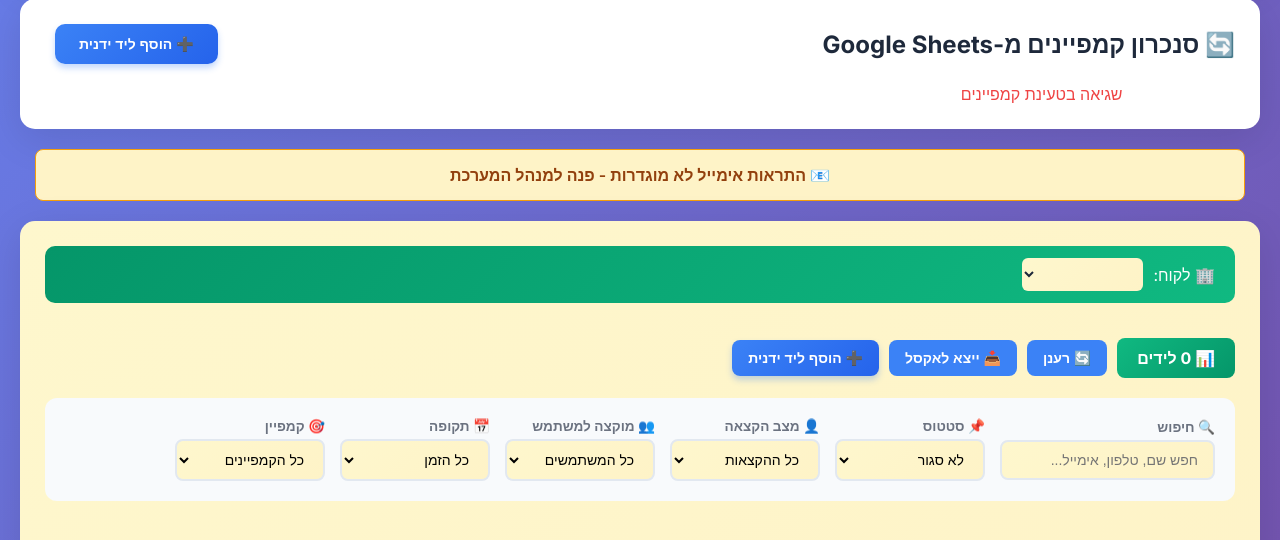
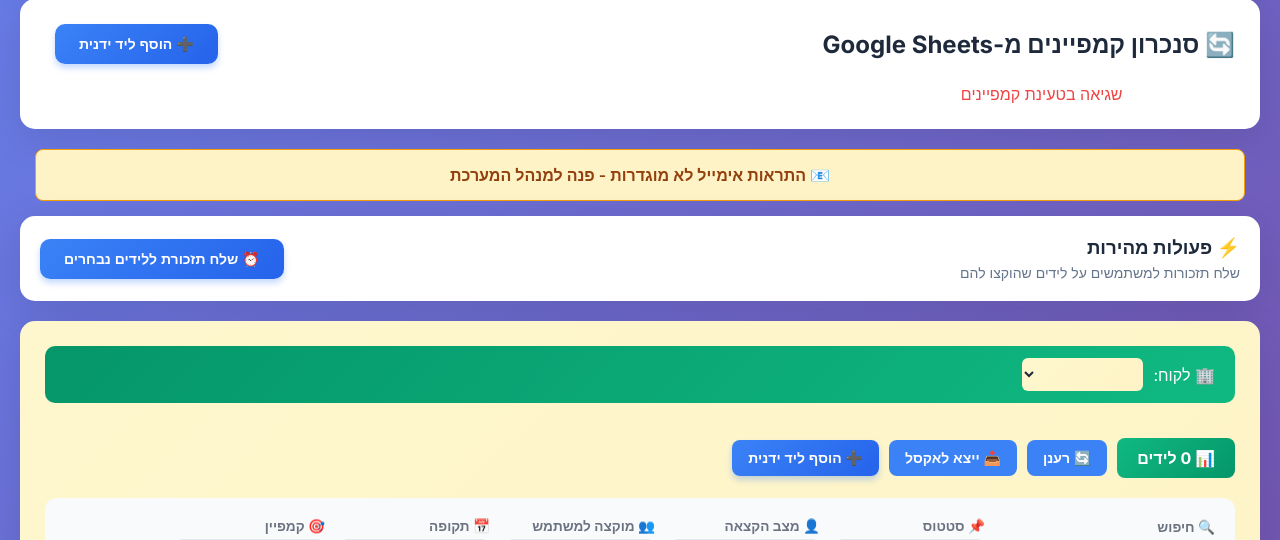
Before and after one commit to shmuelia/LeadsManager, a Flask app: page /campaign-manager in a window 1280 px wide. Shown: the part 131-671 px from the top of the page. Run offline with Flask 3, Linux system fonts and the light colour scheme; the visitor is signed in with stand-in values (Sample User, id 1); data that the repository does not hold is empty; some libraries are stand-ins or nearby versions.

Commit message:
Add prominent Quick Actions bar with reminder button - always visible to campaign managers

```diff
--- a/templates/campaign_manager_dashboard.html
+++ b/templates/campaign_manager_dashboard.html
@@ -266,6 +266,28 @@
         <!-- Email Notification Status -->
         <div class="email-status" id="email-status">
             � התראות אימייל: בודק הגדרות...
+        </div>
+
+        <!-- Quick Actions Bar for Campaign Manager -->
+        <div style="background: white; border-radius: 15px; padding: 20px; margin-bottom: 20px; box-shadow: 0 10px 40px rgba(0,0,0,0.1);">
+            <div style="display: flex; align-items: center; justify-content: space-between; flex-wrap: wrap; gap: 15px;">
+                <div>
+                    <h3 style="margin: 0 0 5px 0; color: #1e293b;">⚡ פעולות מהירות</h3>
+                    <p style="margin: 0; color: #64748b; font-size: 14px;">שלח תזכורות למשתמשים על לידים שהוקצו להם</p>
+                </div>
+                <div style="display: flex; gap: 10px; align-items: center;">
+                    <span id="quickSelectedCount" style="display: none; font-weight: 600; color: #3b82f6; padding: 8px 15px; background: #eff6ff; border-radius: 8px;">
+                        <span id="quickSelectedNumber">0</span> נבחרו
+                    </span>
+                    <button onclick="window.UnifiedLeadManager && window.UnifiedLeadManager.sendReminders()"
+                            style="background: linear-gradient(135deg, #3b82f6 0%, #2563eb 100%); color: white; padding: 12px 24px; border: none; border-radius: 10px; cursor: pointer; font-weight: 600; font-size: 14px; display: flex; align-items: center; gap: 8px; box-shadow: 0 4px 6px rgba(59, 130, 246, 0.3); transition: all 0.2s;"
+                            onmouseover="this.style.transform='translateY(-2px)'; this.style.boxShadow='0 6px 12px rgba(59, 130, 246, 0.4)'"
+                            onmouseout="this.style.transform=''; this.style.boxShadow='0 4px 6px rgba(59, 130, 246, 0.3)'"
+                            title="בחר לידים בטבלה למטה ולחץ כאן לשלוח תזכורת למשתמשים">
+                        ⏰ שלח תזכורת ללידים נבחרים
+                    </button>
+                </div>
+            </div>
         </div>
 
         <!-- Include Unified Lead Manager Component -->
--- a/templates/unified_lead_manager.html
+++ b/templates/unified_lead_manager.html
@@ -2131,11 +2131,14 @@
     updateBulkActionsPanel() {
         const bulkPanel = document.getElementById('bulkActionsPanel');
         const selectedCount = document.getElementById('selectedCount');
+        const quickSelectedCount = document.getElementById('quickSelectedCount');
+        const quickSelectedNumber = document.getElementById('quickSelectedNumber');
 
         console.log('🔍 updateBulkActionsPanel called, selectedLeads.size:', this.selectedLeads.size);
         console.log('🔍 bulkPanel element:', bulkPanel);
         console.log('🔍 selectedCount element:', selectedCount);
 
+        // Update both the bulk panel (in unified_lead_manager) and quick actions (in campaign_manager_dashboard)
         if (bulkPanel && selectedCount) {
             if (this.selectedLeads.size > 0) {
                 console.log('✅ Showing bulk panel, selected count:', this.selectedLeads.size);
@@ -2145,8 +2148,16 @@
                 console.log('❌ Hiding bulk panel');
                 bulkPanel.style.display = 'none';
             }
-        } else {
-            console.error('⚠️ bulkPanel or selectedCount element not found!');
+        }
+
+        // Update quick actions counter (campaign manager dashboard)
+        if (quickSelectedCount && quickSelectedNumber) {
+            if (this.selectedLeads.size > 0) {
+                quickSelectedCount.style.display = 'block';
+                quickSelectedNumber.textContent = this.selectedLeads.size;
+            } else {
+                quickSelectedCount.style.display = 'none';
+            }
         }
     }
 
```
